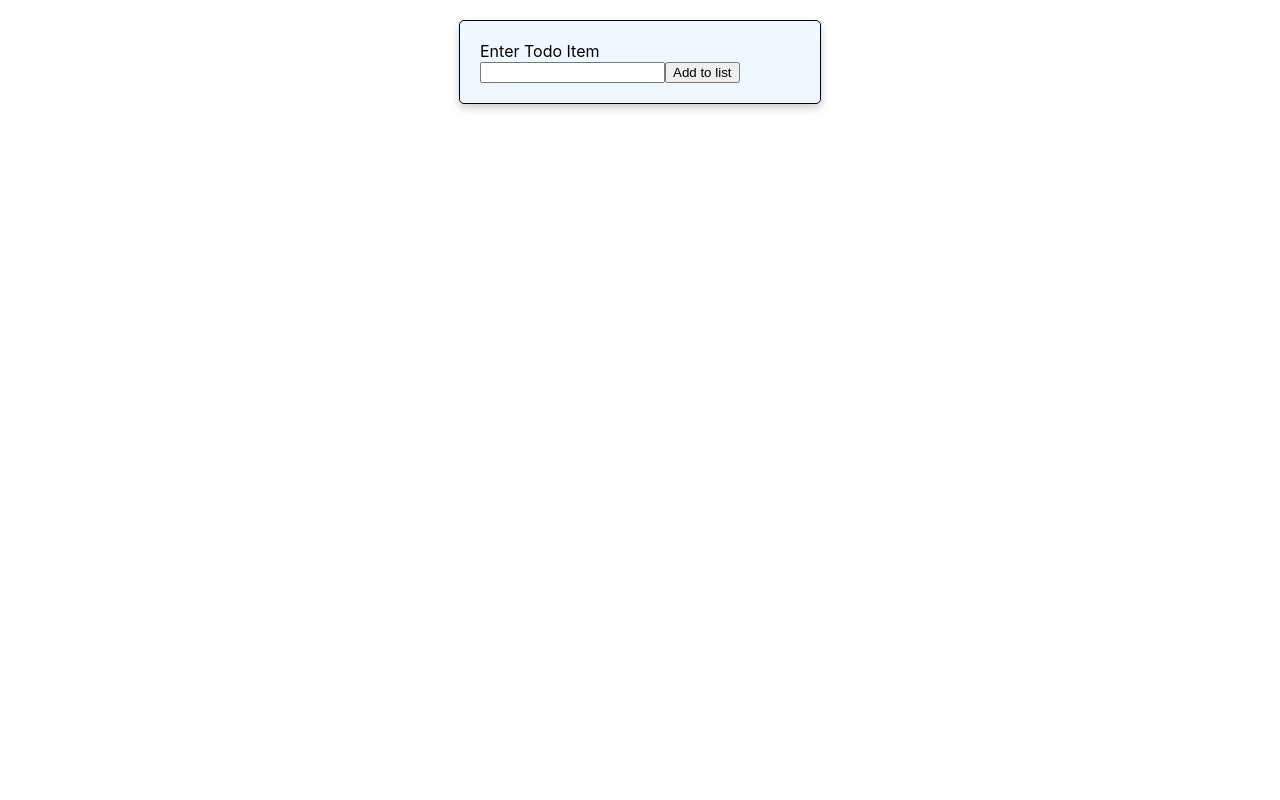
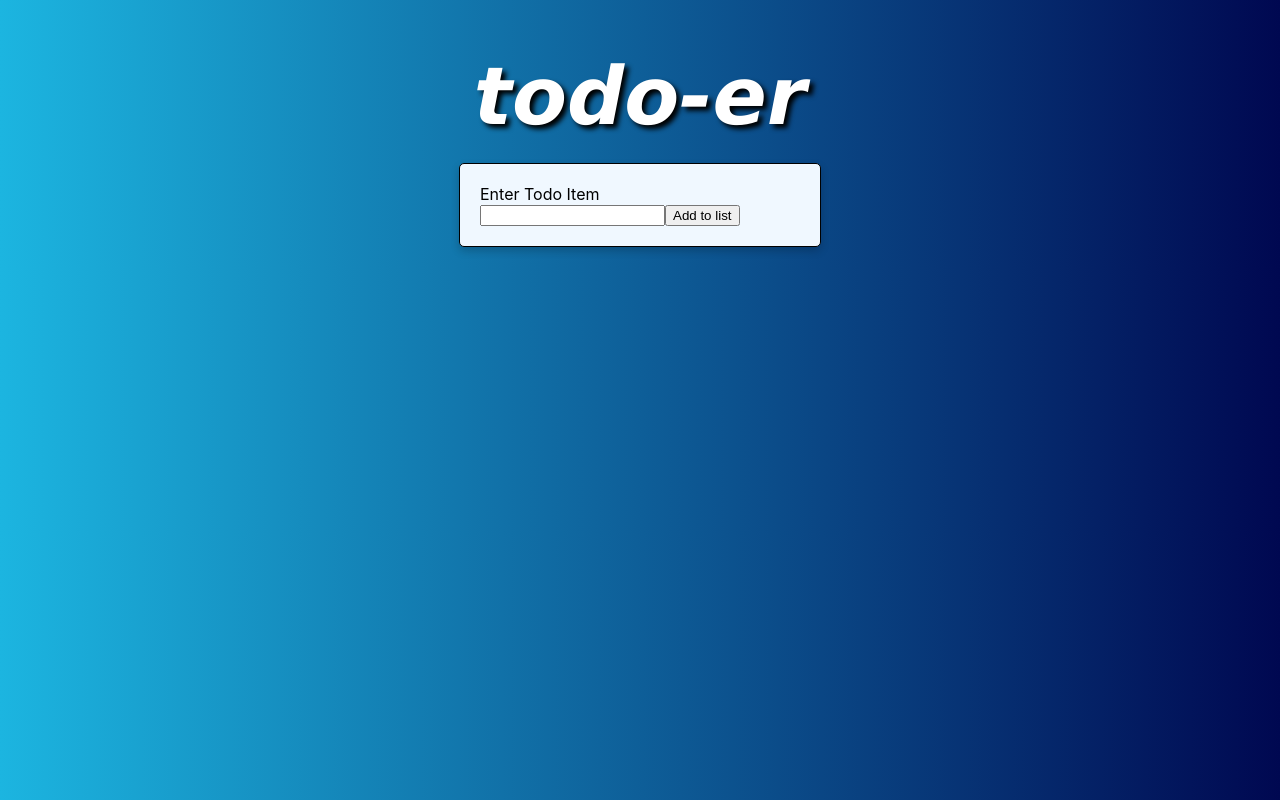
Before and after one commit to AyjayJr/react_todo, a React (Create React App) app: page / in a window 1280 px wide. Built offline with nearby package versions, Linux system fonts and the light colour scheme.

Commit message:
added some simple styling

```diff
--- a/src/App.js
+++ b/src/App.js
@@ -1,10 +1,13 @@
-import React, { useReducer } from "react";
+import React, { useReducer, useEffect } from "react";
+
 import TodoForm from "./components/Todo/TodoForm";
 import TodoList from "./components/Todo/TodoList";
 
+import classes from './App.module.css';
+
 const reducer = (state, action) => {
   if (action.type === 'ADD') {
-    return [...state, {id: Math.random() * 100, text: action.val, complete: false}]
+    return [...state, {id: crypto.randomUUID(), text: action.val, complete: false}]
   }
 
   if (action.type === 'REMOVE') {
@@ -21,6 +24,7 @@ const reducer = (state, action) => {
       }
     })
   }
+
   return state;
 };
 
@@ -34,15 +38,15 @@ function App() {
 
   const removeTodoHandler = (val) => {
     dispatchTodo({type: 'REMOVE', id: val})
-  }
+  };
 
   const toggleCompleteHandler = (val) => {
     dispatchTodo({type: 'COMPLETE', id: val})
-    console.log(todoList);
   };
 
   return (
     <div>
+      <h1 className={classes.todoer}><i>todo-er</i></h1>
       <TodoForm onSubmit={addTodoHandler} />
       <TodoList
         list={todoList}
--- /dev/null
+++ b/src/App.module.css
@@ -0,0 +1,9 @@
+.todoer {
+	width: 100%;
+	font-size: 80px;
+	font-family:Verdana, Geneva, Tahoma, sans-serif;
+	margin: 50px auto 10px;
+	color:rgb(255, 255, 255);
+	text-align: center;
+	text-shadow: 4px 4px 5px black;
+}
--- a/src/components/Todo/TodoItem.module.css
+++ b/src/components/Todo/TodoItem.module.css
@@ -5,6 +5,7 @@
 .todoItem {
 	display: flex;
 	flex-wrap: wrap;
+	flex-direction: row;
 	width: 320px;
 	margin: 20px auto;
 	border: 1px solid black;
--- a/src/index.css
+++ b/src/index.css
@@ -5,6 +5,7 @@ body {
     sans-serif;
   -webkit-font-smoothing: antialiased;
   -moz-osx-font-smoothing: grayscale;
+  background: linear-gradient(90deg, #1CB5E0 0%, #000851 100%);
 }
 
 code {
```
